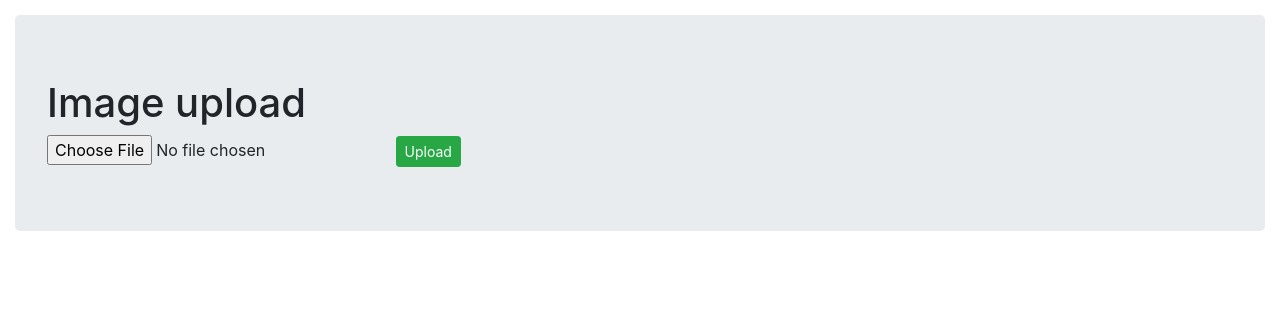
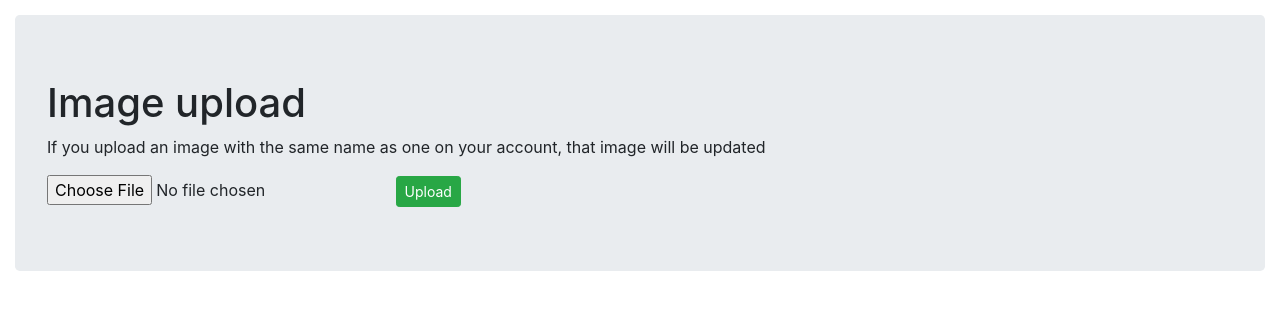
Before and after one commit to KJDee96/cloud-computing, a Flask app: page /add in a window 1280 px wide. Shown: the part 56-366 px from the top of the page. Run offline with Flask 2, Linux system fonts and the light colour scheme; the visitor is signed in with stand-in values (Sample User, id 1); some libraries are stand-ins or nearby versions.

Commit message:
file update if file with name already exists

```diff
--- a/forms.py
+++ b/forms.py
@@ -26,6 +26,5 @@ class RegistrationForm(FlaskForm):
             raise ValidationError('Please use a different username.')
 
 
-
 class UploadImageForm(FlaskForm):
     image_file = FileField('Image File', validators=[FileRequired(), FileAllowed(images, 'Image only!')])
--- a/models.py
+++ b/models.py
@@ -3,6 +3,7 @@ from app import login
 from datetime import datetime
 from flask_login import UserMixin
 from werkzeug.security import generate_password_hash, check_password_hash
+
 
 @login.user_loader
 def load_user(id):
@@ -36,4 +37,4 @@ class Upload(db.Model):
         self.media_filename = media_filename
 
     def __repr__(self):
-        return '<Upload {}>'.format(self.body)
+        return '<Upload {}>'.format(self.media_filename)
--- a/routes.py
+++ b/routes.py
@@ -78,20 +78,50 @@ def add_image():
             s3_client = boto3.client('s3')
 
             filename = images.save(request.files['image_file'])
-            object_name = datetime.today().strftime('%Y%m%d-%H%M%S') + '-' + filename
 
-            s3_client.upload_file(f"{app.config['UPLOADED_IMAGE_FOLDER']}{filename}", app.config['BUCKET'],
-                                  f"{current_user.username}/{object_name}",
-                                  ExtraArgs={'ACL': 'public-read', 'StorageClass': 'INTELLIGENT_TIERING'})
+            image = Upload.query.filter_by(user_id=current_user.id, media_filename=filename).first()
 
-            os.remove(app.config['UPLOADED_IMAGE_FOLDER'] + filename)
+            if image:  # update image if one with same name exists
+                s3_client.upload_file(f"{app.config['UPLOADED_IMAGE_FOLDER']}{filename}", app.config['BUCKET'],
+                                      f"{current_user.username}/{filename}",
+                                      ExtraArgs={'ACL': 'public-read', 'StorageClass': 'INTELLIGENT_TIERING'})
 
-            new_upload = Upload(current_user.id, object_name)
-            db.session.add(new_upload)
-            db.session.commit()
-            flash('New media, {}, added!'.format(new_upload.media_filename), 'success')
-            return redirect(url_for('index'))
+                os.remove(app.config['UPLOADED_IMAGE_FOLDER'] + filename)
+                flash('Media {} updated!'.format(filename), 'success')
+                return redirect(url_for('index'))
+
+            else:  # upload new image
+
+                s3_client.upload_file(f"{app.config['UPLOADED_IMAGE_FOLDER']}{filename}", app.config['BUCKET'],
+                                      f"{current_user.username}/{filename}",
+                                      ExtraArgs={'ACL': 'public-read', 'StorageClass': 'INTELLIGENT_TIERING'})
+
+                os.remove(app.config['UPLOADED_IMAGE_FOLDER'] + filename)
+
+                new_upload = Upload(current_user.id, filename)
+                db.session.add(new_upload)
+                db.session.commit()
+                flash('New media, {}, added!'.format(new_upload.media_filename), 'success')
+                return redirect(url_for('index'))
         else:
             flash('ERROR! Media was not uploaded.', 'error')
 
     return render_template('file_upload.html', form=form)
+
+
+@app.route('/delete/<image_id>', methods=['POST'])
+@login_required
+def delete_image(image_id):
+    if request.method == 'POST':
+        s3_client = boto3.client('s3')
+
+        image = Upload.query.filter_by(id=image_id).first()
+
+        s3_client.delete_object(Bucket=app.config["BUCKET"],
+                                Key=f"{current_user.username}/{image.media_filename}")
+
+        db.session.delete(image)
+        db.session.commit()
+
+        flash('Media deleted!', 'success')
+    return redirect(url_for('index'))
--- a/templates/file_upload.html
+++ b/templates/file_upload.html
@@ -2,6 +2,7 @@
 
 {% block content %}
     <h1>Image upload</h1>
+    <p>If you upload an image with the same name as one on your account, that image will be updated</p>
     <form action="{{ url_for('add_image') }}" method="post" enctype="multipart/form-data">
         {{ form.hidden_tag() }}
         {{ form.image_file }}
```
Also changed, not shown: templates/includes/upload.html (+5 -5 lines).
